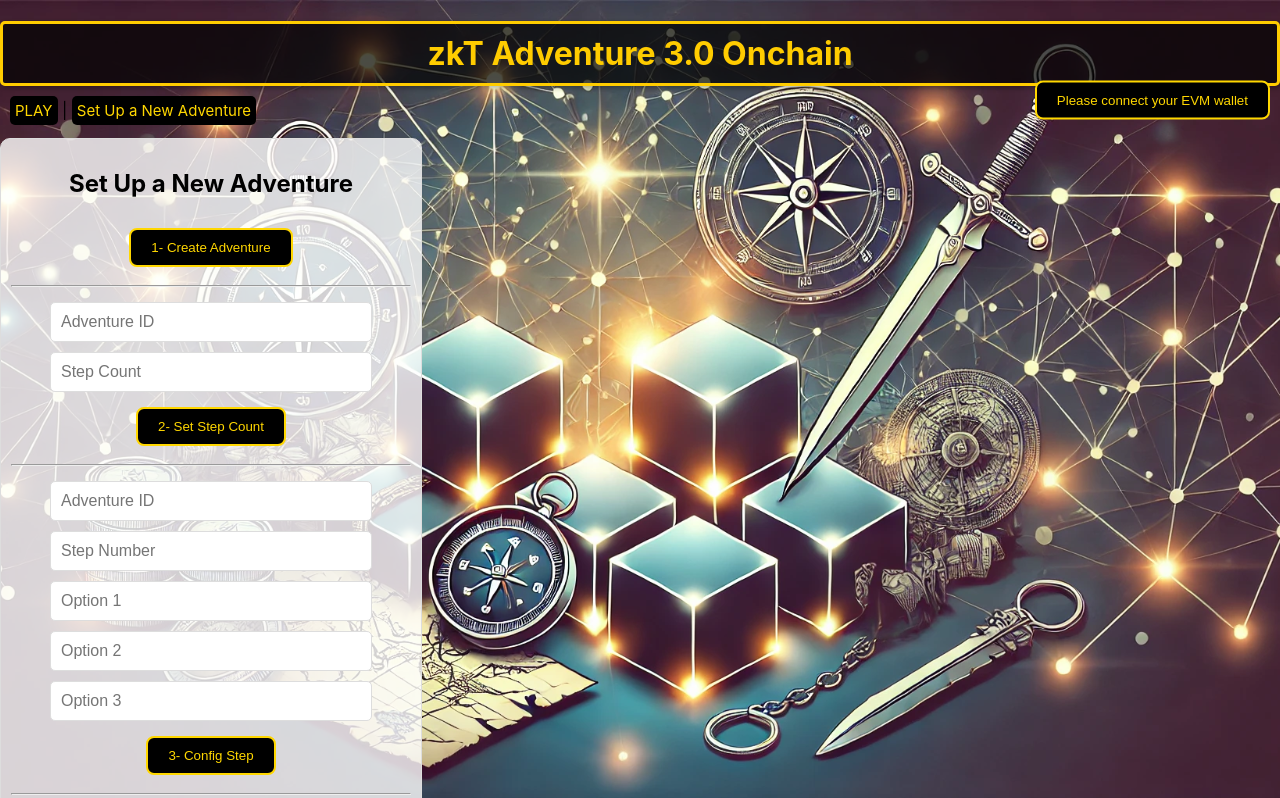
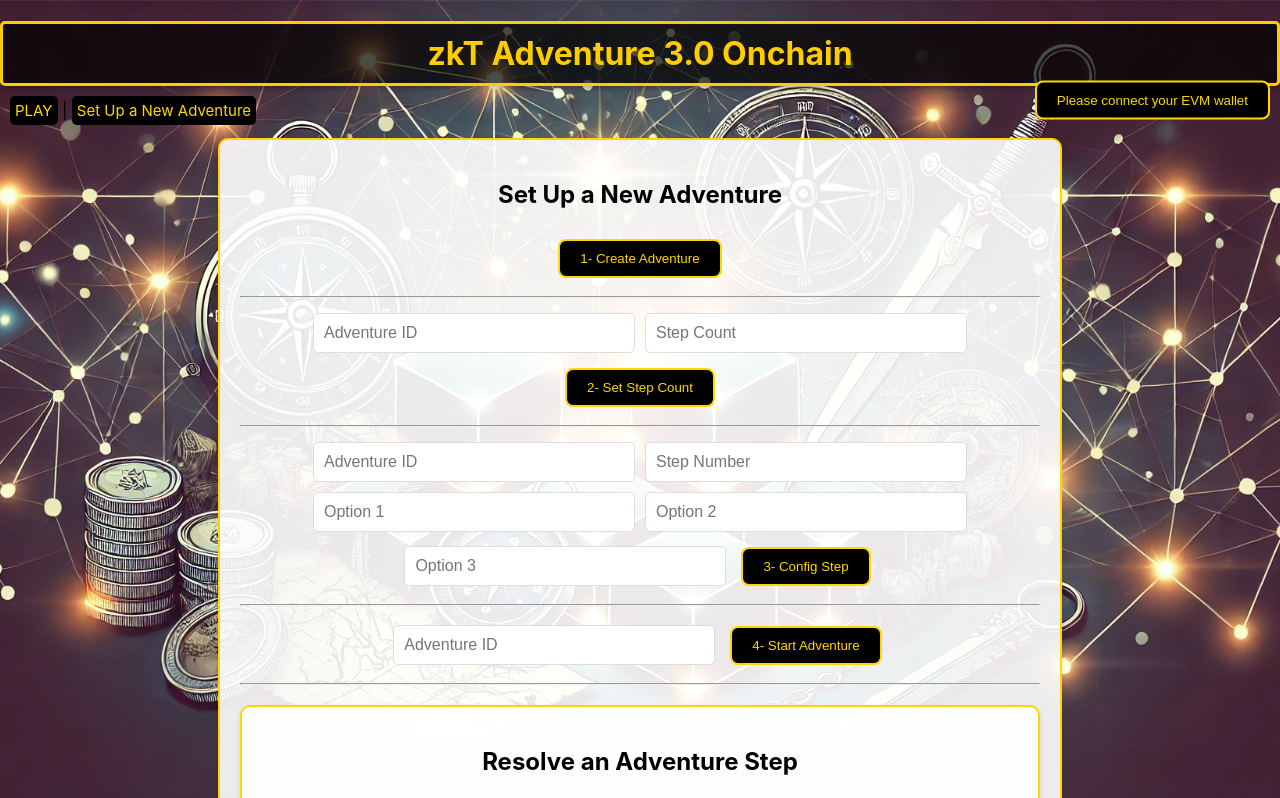
Before and after one commit to YouyouzkT/zkTAdventure, a React (Create React App) app: page /setup in a window 1280 px wide. Shown: the top 798 px of the page. Built offline with nearby package versions, Linux system fonts and the light colour scheme.

Commit message:
box update

```diff
--- a/src/App.css
+++ b/src/App.css
@@ -81,7 +81,7 @@ body {
 .stats-box {
   padding: 10px;
   background-color: rgba(255, 255, 255, 0.8);
-  border: 1px solid #ddd;
+  border: 2px solid #FFD700; /* Doré */
   border-radius: 10px;
   text-align: center;
   max-width: 400px; /* Largeur maximale */
@@ -233,6 +233,7 @@ input {
   height: 363px;
   padding: 15px;
   background-color: rgba(255, 255, 255, 0.9);
+  border: 2px solid #FFD700; /* Doré */
   border-radius: 8px;
   box-shadow: 0 2px 5px rgba(0, 0, 0, 0.2);
 }
@@ -242,6 +243,7 @@ input {
   height: 333px; /* Hauteur fixe */
   padding: 15px;
   background-color: rgba(255, 255, 255, 0.9);
+  border: 2px solid #FFD700; /* Doré */
   border-radius: 8px;
   box-shadow: 0 2px 5px rgba(0, 0, 0, 0.2);
 }
@@ -269,3 +271,14 @@ input {
   font-size: 16px;
   box-shadow: 0 1px 3px rgba(0, 0, 0, 0.1);
 }
+
+.setup-adventure-box {
+  padding: 20px;
+  background-color: rgba(255, 255, 255, 0.9);
+  border: 2px solid #FFD700; /* Doré */
+  border-radius: 10px;
+  text-align: center;
+  max-width: 800px; /* Largeur maximale */
+  margin: 20px auto; /* Centre la boîte horizontalement */
+  box-shadow: 0 2px 5px rgba(0, 0, 0, 0.1); /* Ombre légère */
+}
--- a/src/components/SetupAdventure.js
+++ b/src/components/SetupAdventure.js
@@ -12,7 +12,7 @@ function SetupAdventure() {
   const [adventureID, setAdventureID] = useState(''); // État partagé pour Adventure ID
   console.log('Current Adventure ID in SetupAdventure:', adventureID); // Vérifie si l'état est mis à jour
   return (
-    <div className="setup-adventure-box stats-box">
+    <div className="setup-adventure-box">
       <h2 className="title-border-h2">Set Up a New Adventure</h2>
       {/* Passer setAdventureID à CreateAdventure */}
       <CreateAdventure setAdventureID={setAdventureID} />
```
